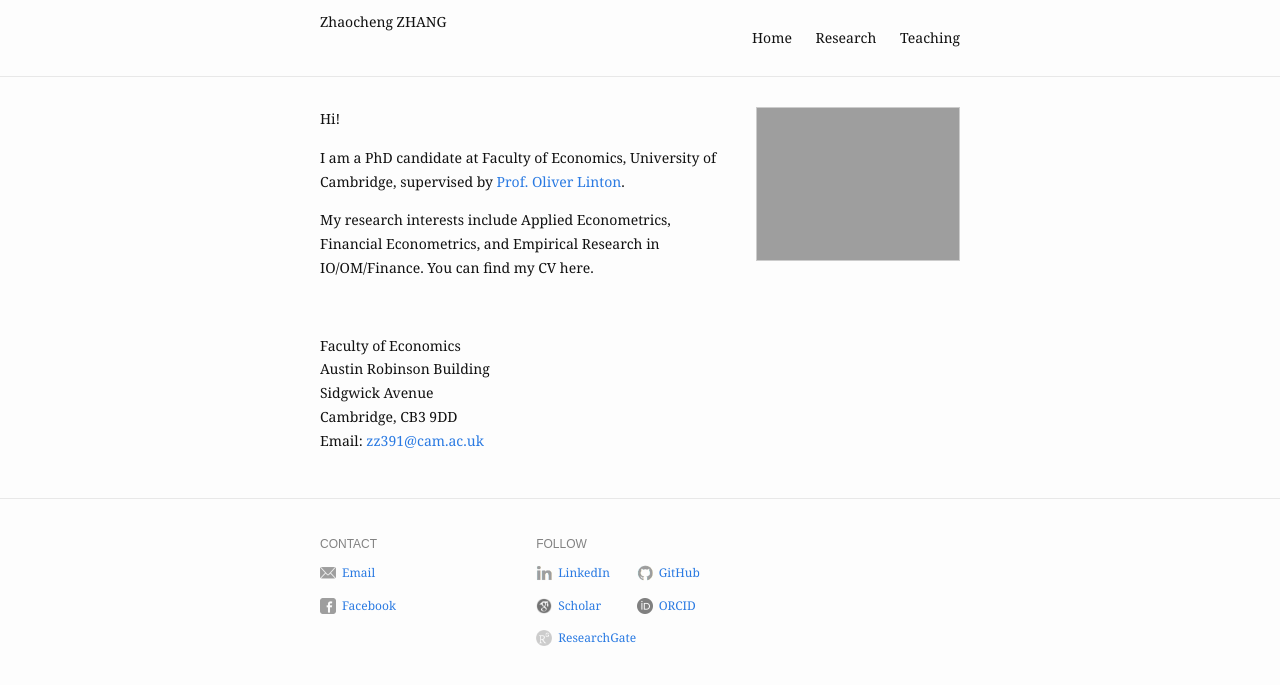
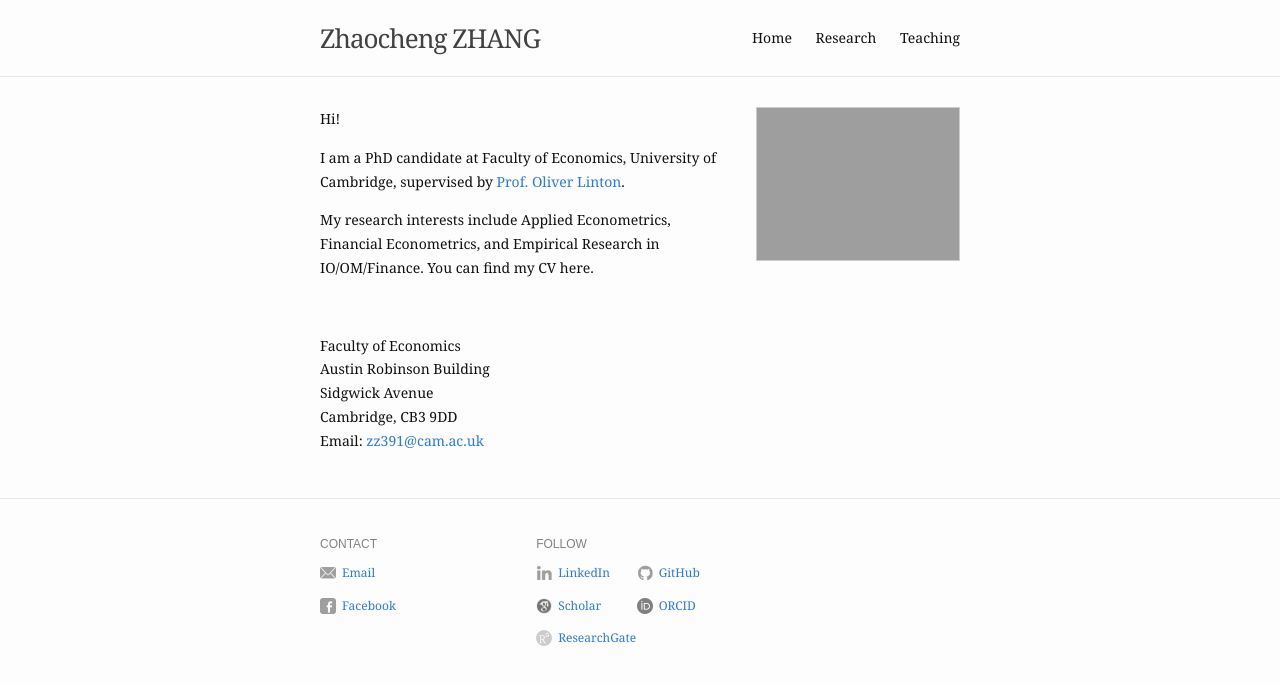
Before and after one commit to zhaocheng-zhang/zhaocheng-zhang.github.io, a Jekyll site: the page built from index.md, in a window 1280 px wide. Shown: the top 685 px of the page. Built offline with Jekyll 4.4.1, drawn with Linux system fonts in a browser that asks for light colours.

Commit message:
Update header.html

```diff
--- a/_includes/header.html
+++ b/_includes/header.html
@@ -5,7 +5,9 @@
       <img src="{{ "/assets/img/title.png" | absolute_url }}" alt="{{ site.title }}" />
     </a>
     -->
-    <span>Zhaocheng ZHANG</span>
+    <a class="site-title" href="{{ "" | prepend: site.baseurl | prepend: site.url }}/">
+      {{ site.title }}
+    </a>
 
     <nav class="site-nav">
       <a href="#" class="menu-icon"></a>
```
